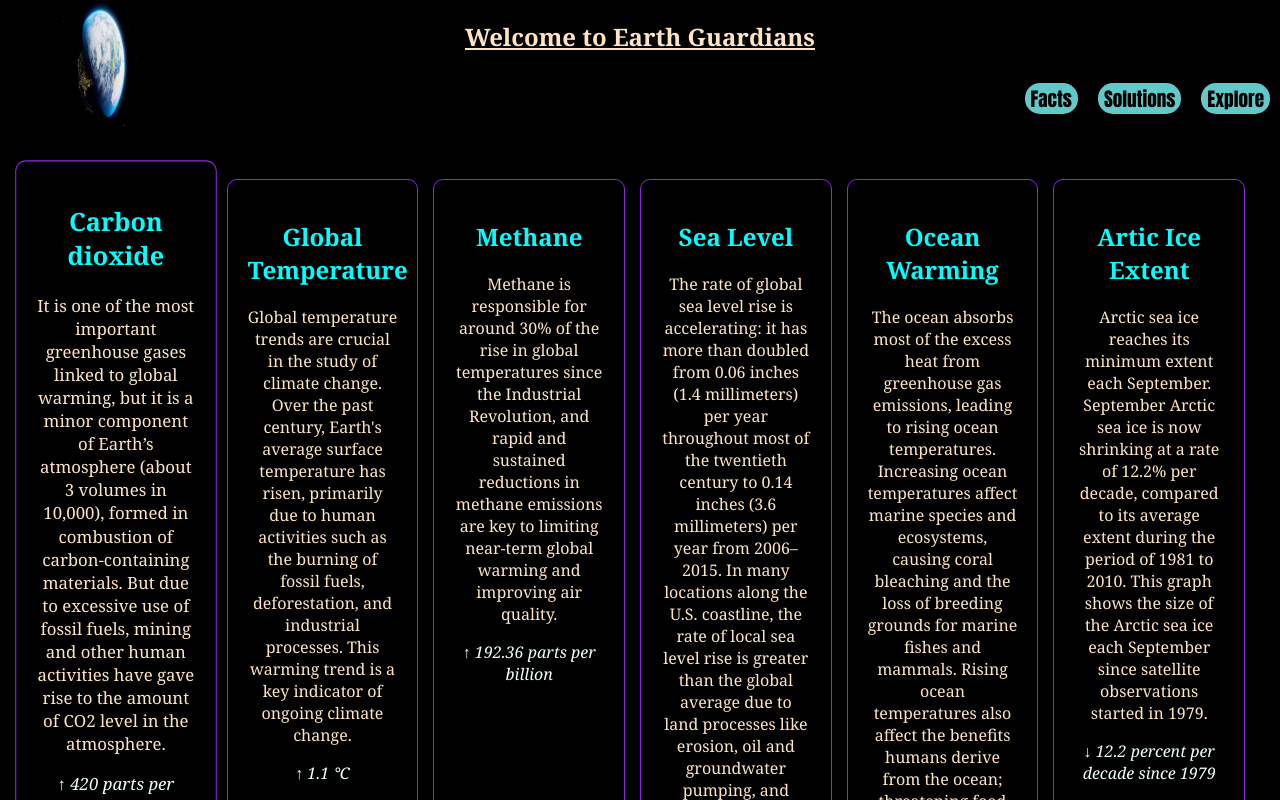
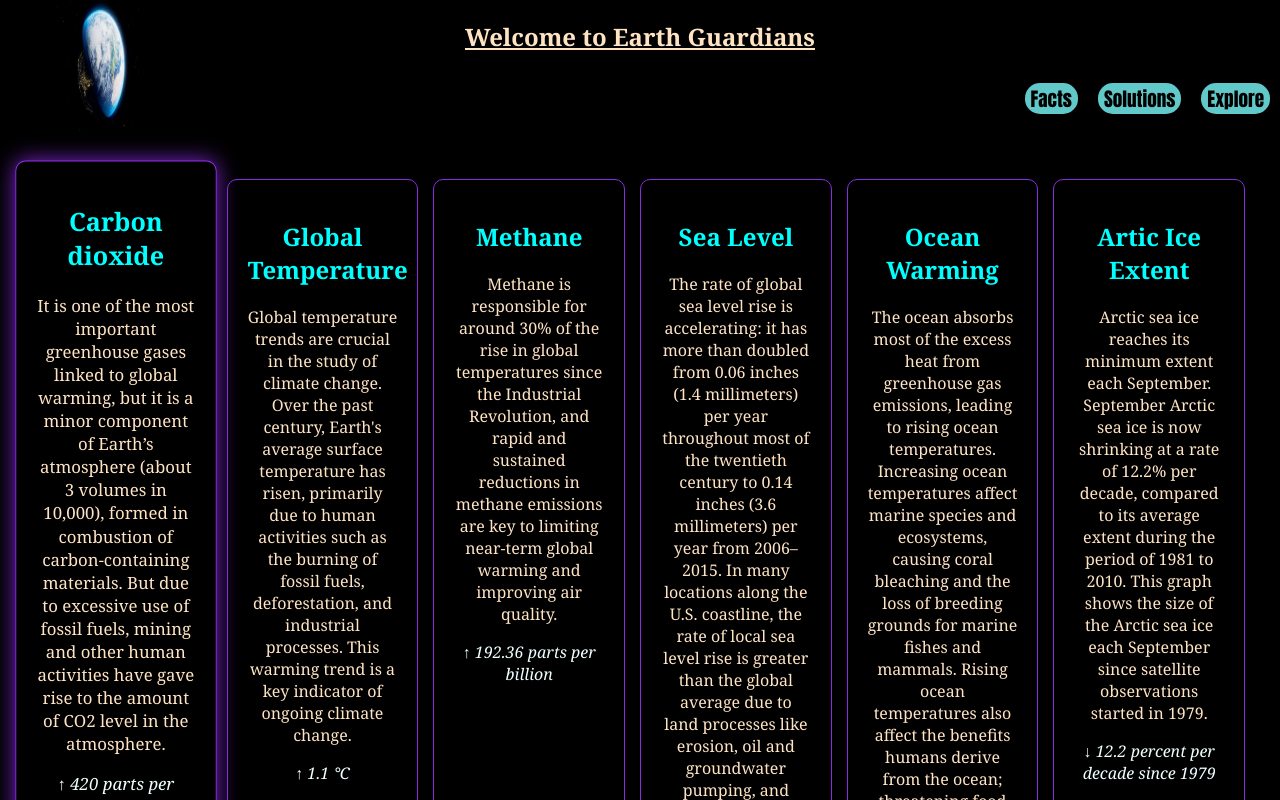
Before and after one commit to snehakha/Google-web-project, a React (Create React App) app: page / in a window 1280 px wide. In both pictures the pointer is over the element 115 px from the left and 551 px from the top of the page. Shown: the top 800 px of the page. Built offline with nearby package versions, Linux system fonts and the light colour scheme.

Commit message:
Update App.css

```diff
--- a/src/App.css
+++ b/src/App.css
@@ -86,6 +86,7 @@ cursor: pointer;
 
 .box:hover {
   transform: scale(1.05);
+  box-shadow: 0 0 20px rgba(138, 43, 226, 0.9);
 }
 
 .box h2 {
```
